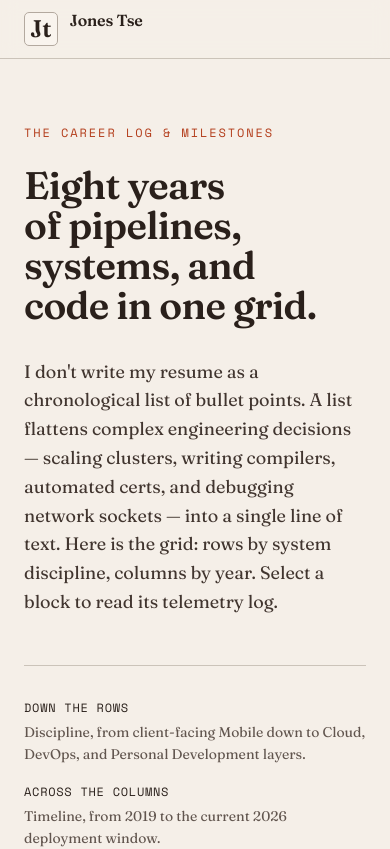
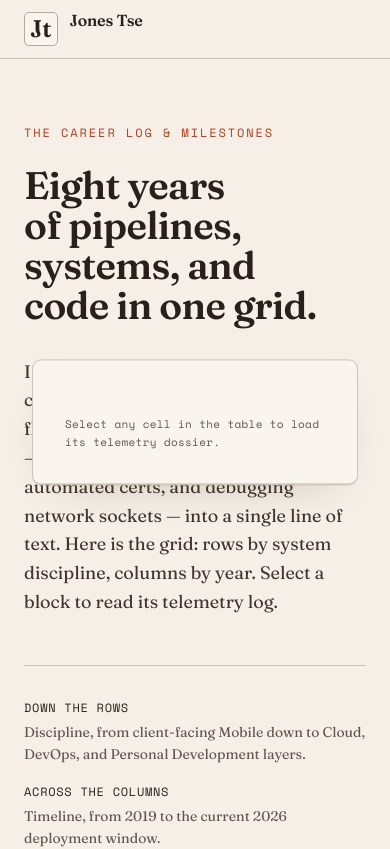
Before and after one commit to chunghei0116/portfolio-website, a Next.js app: page / in a window 390 px wide. Shown: the top 849 px of the page. Built offline with nearby package versions, Linux system fonts and the light colour scheme.

Commit message:
fix: center modal card and add backdrop overlay on mobile viewport

```diff
--- a/src/app/globals.css
+++ b/src/app/globals.css
@@ -732,9 +732,20 @@
   }
 
   .assay {
-    position: sticky;
-    top: 64px;
-    order: -1;
+    position: fixed;
+    top: 50%;
+    left: 50%;
+    transform: translate(-50%, -50%);
+    z-index: 500;
+    width: calc(100vw - var(--space-lg) * 2);
+    max-width: 26rem;
+    max-height: 85vh;
+    overflow-y: auto;
+    background: var(--color-paper-2);
+    border: 1px solid var(--color-line);
+    border-radius: var(--radius-md);
+    padding: var(--space-lg);
+    box-shadow: var(--shadow-panel);
     display: grid;
     grid-template-columns: auto 1fr;
     grid-template-areas:
@@ -786,7 +797,6 @@
   .wordmark__sub { display: none; }
   .wordmark { grid-template-rows: auto; }
   .wordmark__name { font-size: var(--text-base); }
-  .assay { top: 56px; }
   .ptable { grid-template-columns: repeat(3, minmax(0, 1fr)); }
 }
 
--- a/src/app/page.tsx
+++ b/src/app/page.tsx
@@ -633,6 +633,18 @@ export default function Home() {
 
           {/* Assay Sidebar Panel */}
           {selectedMilestone ? (
+            <>
+              {/* Mobile Backdrop */}
+              <div
+                className="fixed inset-0 bg-[oklch(25.5%_0.018_50_/_0.4)] backdrop-blur-sm z-[450] lg:hidden"
+                onClick={() => {
+                  setIsSwapping(true);
+                  setTimeout(() => {
+                    setSelectedMilestone(null);
+                    setIsSwapping(false);
+                  }, 180);
+                }}
+              />
               <aside className={`assay ${isSwapping ? "is-swapping" : ""}`} id="assay" aria-labelledby="assay-name" aria-live="polite">
                 <button
                   className="absolute top-4 right-4 font-mono text-xs text-muted hover:text-accent cursor-pointer"
@@ -689,8 +701,9 @@ export default function Home() {
 
                 <p className="assay__hint">Select any cell in the table to load its telemetry dossier.</p>
               </aside>
+            </>
           ) : (
-            <aside className="assay hidden md:block" id="assay" aria-live="polite">
+            <aside className="assay hidden lg:block" id="assay" aria-live="polite">
               <p className="assay__hint" style={{ borderTop: "none", paddingTop: 0 }}>
                 Select any cell in the table to load its telemetry dossier.
               </p>
```
Lines whose indentation alone changed are shown as unchanged.
